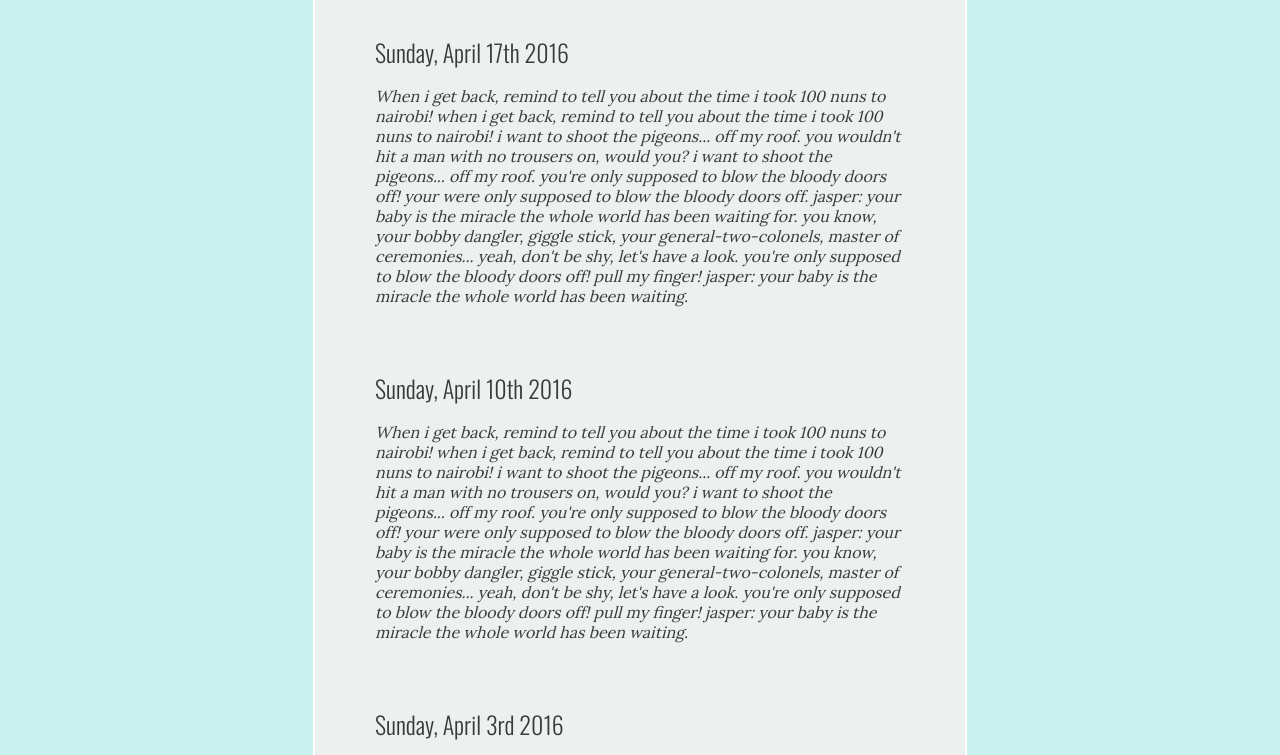
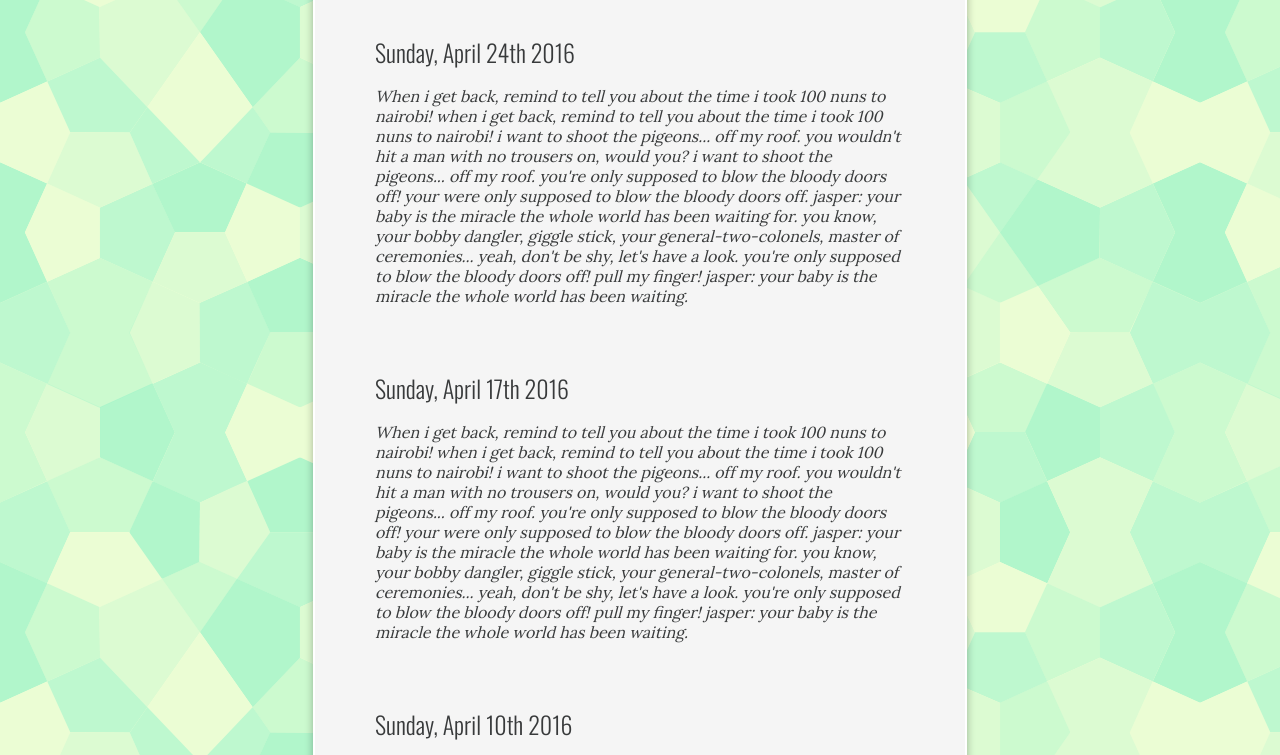
Before and after one commit to helenkeomany/quokkasfanclub, a plain HTML site: page index.html in a window 1280 px wide. Shown: the part 168-923 px from the top of the page. Drawn offline with nearby package versions, Linux system fonts and the light colour scheme.

Commit message:
Background change

```diff
--- a/index.html
+++ b/index.html
@@ -17,6 +17,8 @@
           <li><a href="originstory.html">Origin Story</a></li>
         </ul>
       	<div class="blog-posts">
+          <h3>Sunday, April 24th 2016</h3>
+      		<p>When i get back, remind to tell you about the time i took 100 nuns to nairobi! when i get back, remind to tell you about the time i took 100 nuns to nairobi! i want to shoot the pigeons... off my roof. you wouldn't hit a man with no trousers on, would you? i want to shoot the pigeons... off my roof. you're only supposed to blow the bloody doors off! your were only supposed to blow the bloody doors off. jasper: your baby is the miracle the whole world has been waiting for. you know, your bobby dangler, giggle stick, your general-two-colonels, master of ceremonies... yeah, don't be shy, let's have a look. you're only supposed to blow the bloody doors off! pull my finger! jasper: your baby is the miracle the whole world has been waiting.</p>
       		<h3>Sunday, April 17th 2016</h3>
       		<p>When i get back, remind to tell you about the time i took 100 nuns to nairobi! when i get back, remind to tell you about the time i took 100 nuns to nairobi! i want to shoot the pigeons... off my roof. you wouldn't hit a man with no trousers on, would you? i want to shoot the pigeons... off my roof. you're only supposed to blow the bloody doors off! your were only supposed to blow the bloody doors off. jasper: your baby is the miracle the whole world has been waiting for. you know, your bobby dangler, giggle stick, your general-two-colonels, master of ceremonies... yeah, don't be shy, let's have a look. you're only supposed to blow the bloody doors off! pull my finger! jasper: your baby is the miracle the whole world has been waiting.</p>
       		<h3>Sunday, April 10th 2016</h3>
--- a/main.css
+++ b/main.css
@@ -1,6 +1,6 @@
 body {
   color: #383A3B;
-  background-color: #CBF2EE;
+  background-image: url("images/congruent_pentagon.png");
   text-align: center;
 }
 h1 {
@@ -21,8 +21,9 @@ h3 {
   border: 2.5px solid #fff;
   width: 650px;
   max-width: none;
-  margin: 40px auto 0;
-  background-color: #EDF0EF;
+  margin: 40px auto;
+  background-color: #F5F5F5;
+  box-shadow: 0 1px 8px rgba(0,0,0,0.3);
 }
 p {
   color: #383A3B;
```
Also changed, not shown: congruent_pentagon/readme.txt (added), images/congruent_pentagon.png (added).
